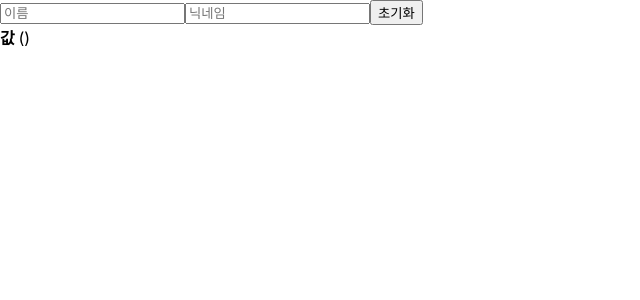
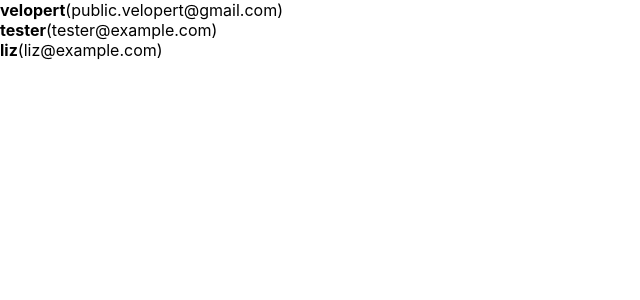
Before and after one commit to sannimdev/react-begin, a React (Create React App) app: page / in a window 1280 px wide. Shown: the top 300 px of the page, without its empty margins (0-640 px from the left). Built offline with nearby package versions, Linux system fonts and the light colour scheme; the HTML template or start-up script is replaced by a standard one.

Commit message:
배열의 값을 렌더링하는 방법 (with ES2015 map) and 성능

```diff
--- a/src/App.js
+++ b/src/App.js
@@ -1,12 +1,12 @@
 import React from "react";
 import Hello from "./Hello";
 import "./App.css";
-import InputSample from "./InputSample";
+import UserList from "./UserList";
 
 function App() {
   return (
     <>
-      <InputSample />
+      <UserList />
     </>
   );
 }
--- /dev/null
+++ b/src/UserList.js
@@ -0,0 +1,48 @@
+import React from "react";
+
+function User({ user }) {
+  return (
+    <div>
+      <b>{user.username}</b>
+      <span>({user.email})</span>
+    </div>
+  );
+}
+
+function UserList() {
+  const users = [
+    {
+      id: 1,
+      username: "velopert",
+      email: "public.velopert@gmail.com",
+    },
+    {
+      id: 2,
+      username: "tester",
+      email: "tester@example.com",
+    },
+    {
+      id: 3,
+      username: "liz",
+      email: "liz@example.com",
+    },
+  ];
+  return (
+    <div>
+      {users.map((user, idx) => (
+        //key는 각 원소마다 고윳값을 부여함으로써 리액트가 렌더링할 때 최적화를 할 수 있음.
+        //그러나 웬만하면 key에 map에서 제공되는 기본적인  index값을 넣는 것은 권장하지 않음
+        //왜냐하면, 배열의 개수나 원소의 값이 바뀔 때마다 어떠한 것을 렌더링하는지 리액트가 1:1 대응하는 정보를 알지 못하기 때문에...
+        //렌더링 성능에서 비효율적으로 동작하게 될 가능성이 높기 때문이다.
+        //단순히 새로운 원소가 중간에 삽입되거나 삭제된 경우에도 배열의 내용을 모두 덮어씌워버리고 남는 것이 있거나 모자라면 버리거나 추가하게 된다.
+        <User user={user} key={user.id} />
+        //그러나 고윳값이 있는 객체들이 존재한다면?
+        //렌더링하기 전에 이미 리액트는 배열의 원소에서 어떠한 값을 렌더링하는지 1:1로 알고 있기 때문에
+        //원소의 변화를 감지하고 효율적으로 렌더링 작업을 수행할 수 있다.
+        //새로운 원소가 중간에 삽입되거나 삭제된 경우에는 배열의 내용 중에서 새롭게 감지된 값만 추가하거나 제거하므로 렌더링 성능이 올라갈 수밖에 없다.
+      ))}
+    </div>
+  );
+}
+
+export default UserList;
```
Also changed, not shown: src/sample.js (added, +17 -0 lines).
